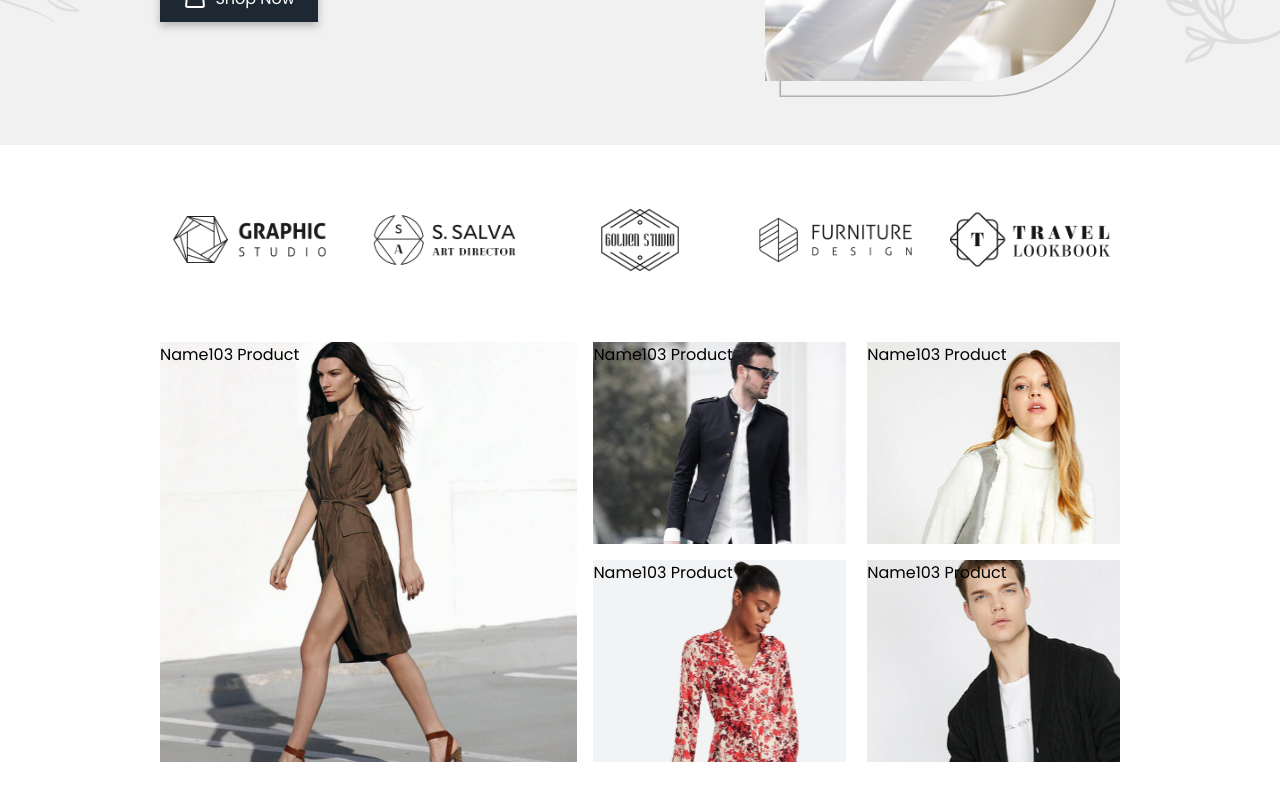
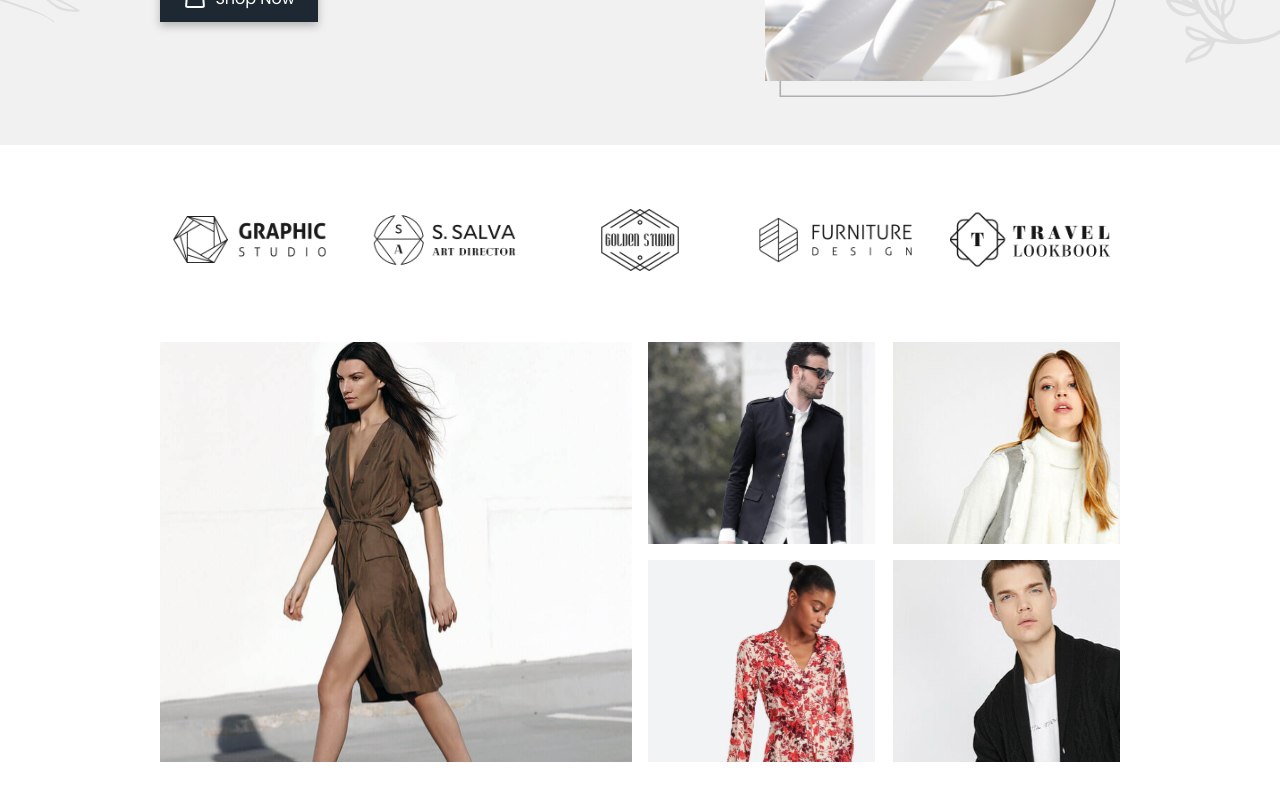
Before and after one commit to PedroMakengo/app-task-vuejs, a Vue app: page / in a window 1280 px wide. Shown: the part 550-1350 px from the top of the page. Built offline with nearby package versions, Linux system fonts and the light colour scheme.

Commit message:
Colocando o efeito

```diff
--- a/src/assets/css/coral.css
+++ b/src/assets/css/coral.css
@@ -39,3 +39,35 @@ a {
 button {
   border: 0;
 }
+
+/* Ticket */
+.bg-style {
+  display: flex;
+  flex-direction: column;
+  justify-content: flex-end;
+  width: 100%;
+  height: 48%;
+
+  cursor: pointer;
+}
+
+.bg-style .ticket {
+  width: 100%;
+  height: 6vh;
+  background: var(--bg-btn);
+
+  color: white;
+
+  display: none;
+  justify-content: space-between;
+  align-items: center;
+
+  padding-inline: 0.8rem;
+  opacity: 0;
+}
+
+.bg-style:hover .ticket {
+  display: flex;
+  opacity: 1;
+  transition: all 3s ease-in;
+}
--- a/src/components/ExploreStyles/ItemStyle/index.vue
+++ b/src/components/ExploreStyles/ItemStyle/index.vue
@@ -7,8 +7,8 @@
     :style="`background: url(${item.urlImage})`"
   >
     <div class="ticket">
-      <span>Name</span>
-      <span>103 Product</span>
+      <span>{{ item.name }}</span>
+      <span>{{ item.qtProduct }}</span>
     </div>
   </div>
 </template>
@@ -28,5 +28,6 @@ export default {
   width: 48%;
   background-repeat: no-repeat;
   background-size: cover;
+  cursor: pointer;
 }
 </style>
--- a/src/components/ExploreStyles/PrincipalStyle/index.vue
+++ b/src/components/ExploreStyles/PrincipalStyle/index.vue
@@ -7,3 +7,5 @@
     </div>
   </div>
 </template>
+
+<style scoped></style>
--- a/src/components/ExploreStyles/SecondaryStyle/index.vue
+++ b/src/components/ExploreStyles/SecondaryStyle/index.vue
@@ -42,6 +42,7 @@ export default {
 
 <style scoped>
 .style__secondary {
+  width: 50%;
   display: flex;
   justify-content: space-between;
   flex-wrap: wrap;
```
